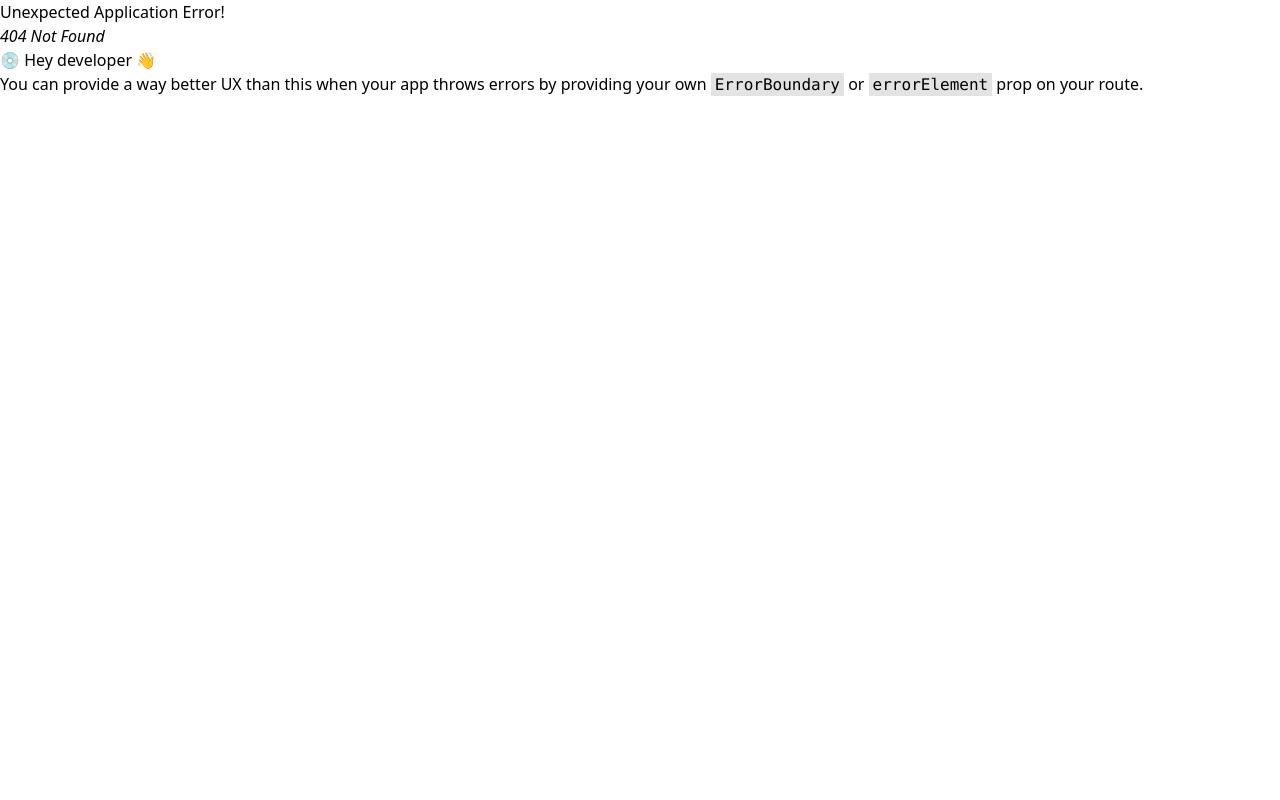
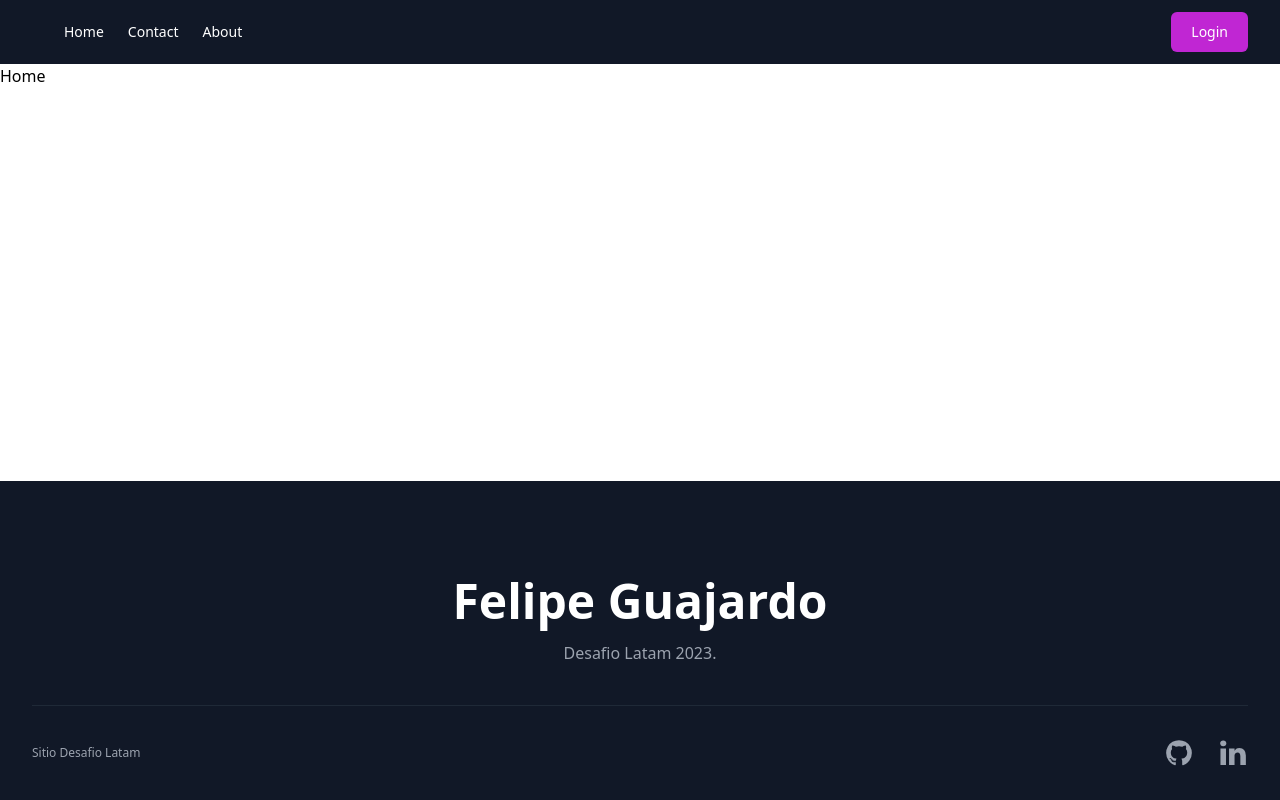
Before and after one commit to Pipexlul/U5-D1-Router-I, a React (Vite) app: page /home in a window 1280 px wide. Before the commit this address had no page. Built offline with nearby package versions, Linux system fonts and the light colour scheme.

Commit message:
Add Root view and Navbar, Footer, FooterIconLink components. Make Root view redirect to /home on page load

```diff
--- a/src/App.jsx
+++ b/src/App.jsx
@@ -1,9 +1,34 @@
-import { createBrowserRouter, RouterProvider } from "react-router-dom";
+import {
+  createBrowserRouter,
+  RouterProvider,
+  Navigate,
+} from "react-router-dom";
+
+// Views
+import Root from "./views/Root";
 
 const router = createBrowserRouter([
   {
     path: "/",
-    element: <h1>Test</h1>,
+    element: <Root />,
+    children: [
+      {
+        index: true,
+        element: <Navigate to={"/home"} replace={true} />,
+      },
+      {
+        path: "/home",
+        element: <h1>Home</h1>,
+      },
+      {
+        path: "/contact",
+        element: <h1>Contact</h1>,
+      },
+      {
+        path: "/about",
+        element: <h1>About</h1>,
+      },
+    ],
   },
 ]);
 
--- /dev/null
+++ b/src/components/Footer.jsx
@@ -0,0 +1,53 @@
+import FooterIconLink from "./FooterIconLink";
+
+const Footer = () => {
+  return (
+    <footer className="bg-gray-900 mt-auto">
+      <div className="max-w-screen-xl px-4 pt-16 pb-8 mx-auto sm:px-6 lg:px-8 lg:pt-24">
+        <div className="text-center">
+          <h2 className="text-3xl font-extrabold text-white sm:text-5xl">
+            Felipe Guajardo
+          </h2>
+          <p className="max-w-sm mx-auto mt-4 text-gray-400">
+            Desafio Latam 2023.
+          </p>
+        </div>
+        <div className="pt-8 mt-10 border-t border-gray-800 sm:flex sm:items-center sm:justify-between">
+          <nav>
+            <ul className="flex flex-wrap justify-center gap-4 text-xs lg:justify-end">
+              <li>
+                <a
+                  href="https://desafiolatam.com/"
+                  className="transition hover:opacity-75 text-gray-400"
+                  rel="noopener noreferrer"
+                  target="_blank"
+                >
+                  Sitio Desafio Latam
+                </a>
+              </li>
+            </ul>
+          </nav>
+
+          <ul className="flex justify-center gap-6 mt-8 sm:mt-0 lg:justify-end">
+            <li>
+              <FooterIconLink
+                link="https://github.com/Pipexlul"
+                size={30}
+                path="github"
+              />
+            </li>
+            <li>
+              <FooterIconLink
+                link="https://www.linkedin.com/in/felipe-guajardo-39233523a/"
+                size={30}
+                path="linkedin"
+              />
+            </li>
+          </ul>
+        </div>
+      </div>
+    </footer>
+  );
+};
+
+export default Footer;
--- /dev/null
+++ b/src/components/FooterIconLink.jsx
@@ -0,0 +1,31 @@
+const iconPaths = {
+  github:
+    "M896 128q209 0 385.5 103t279.5 279.5 103 385.5q0 251-146.5 451.5t-378.5 277.5q-27 5-40-7t-13-30q0-3 .5-76.5t.5-134.5q0-97-52-142 57-6 102.5-18t94-39 81-66.5 53-105 20.5-150.5q0-119-79-206 37-91-8-204-28-9-81 11t-92 44l-38 24q-93-26-192-26t-192 26q-16-11-42.5-27t-83.5-38.5-85-13.5q-45 113-8 204-79 87-79 206 0 85 20.5 150t52.5 105 80.5 67 94 39 102.5 18q-39 36-49 103-21 10-45 15t-57 5-65.5-21.5-55.5-62.5q-19-32-48.5-52t-49.5-24l-20-3q-21 0-29 4.5t-5 11.5 9 14 13 12l7 5q22 10 43.5 38t31.5 51l10 23q13 38 44 61.5t67 30 69.5 7 55.5-3.5l23-4q0 38 .5 88.5t.5 54.5q0 18-13 30t-40 7q-232-77-378.5-277.5t-146.5-451.5q0-209 103-385.5t279.5-279.5 385.5-103zm-477 1103q3-7-7-12-10-3-13 2-3 7 7 12 9 6 13-2zm31 34q7-5-2-16-10-9-16-3-7 5 2 16 10 10 16 3zm30 45q9-7 0-19-8-13-17-6-9 5 0 18t17 7zm42 42q8-8-4-19-12-12-20-3-9 8 4 19 12 12 20 3zm57 25q3-11-13-16-15-4-19 7t13 15q15 6 19-6zm63 5q0-13-17-11-16 0-16 11 0 13 17 11 16 0 16-11zm58-10q-2-11-18-9-16 3-14 15t18 8 14-14z",
+
+  linkedin:
+    "M477 625v991h-330v-991h330zm21-306q1 73-50.5 122t-135.5 49h-2q-82 0-132-49t-50-122q0-74 51.5-122.5t134.5-48.5 133 48.5 51 122.5zm1166 729v568h-329v-530q0-105-40.5-164.5t-126.5-59.5q-63 0-105.5 34.5t-63.5 85.5q-11 30-11 81v553h-329q2-399 2-647t-1-296l-1-48h329v144h-2q20-32 41-56t56.5-52 87-43.5 114.5-15.5q171 0 275 113.5t104 332.5z",
+};
+
+const FooterIconLink = ({ link, size, path }) => {
+  return (
+    <a
+      href={link}
+      className="text-gray-400 transition-colors duration-200 hover:text-gray-800"
+      rel="noreferrer noopener"
+      target="_blank"
+    >
+      <svg
+        xmlns="http://www.w3.org/2000/svg"
+        fill="currentColor"
+        className="text-xl transition-colors duration-200 hover:text-gray-800"
+        width={size}
+        height={size}
+        viewBox="0 0 1792 1792"
+      >
+        <path d={iconPaths[path]}></path>
+      </svg>
+    </a>
+  );
+};
+
+export default FooterIconLink;
--- /dev/null
+++ b/src/components/Navbar.jsx
@@ -0,0 +1,55 @@
+import { Link, NavLink } from "react-router-dom";
+
+const Navbar = () => {
+  return (
+    <header className="bg-gray-900">
+      <div className="mx-auto flex h-16 max-w-screen-xl items-center gap-8 px-4 sm:px-6 lg:px-8">
+        <a className="block  text-teal-300" href="/"></a>
+
+        <div className="flex flex-1 items-center justify-between">
+          <nav>
+            <ul className="flex items-center gap-6 text-sm">
+              <li>
+                <a
+                  className="transition text-white hover:text-white/75"
+                  href="/"
+                >
+                  Home
+                </a>
+              </li>
+              <li>
+                <a
+                  className="transition text-white hover:text-white/75"
+                  href="/"
+                >
+                  Contact
+                </a>
+              </li>
+              <li>
+                <a
+                  className="transition text-white hover:text-white/75"
+                  href="/"
+                >
+                  About
+                </a>
+              </li>
+            </ul>
+          </nav>
+
+          <div className="flex items-center gap-4">
+            <div className="sm:flex sm:gap-4">
+              <a
+                className="block rounded-md bg-fuchsia-600 px-5 py-2.5 text-sm font-medium text-white transition hover:bg-fuchsia-500"
+                href="/"
+              >
+                Login
+              </a>
+            </div>
+          </div>
+        </div>
+      </div>
+    </header>
+  );
+};
+
+export default Navbar;
--- /dev/null
+++ b/src/views/Root.jsx
@@ -0,0 +1,17 @@
+import { Outlet } from "react-router-dom";
+import Footer from "../components/Footer";
+
+// Views
+import Navbar from "../components/Navbar";
+
+const Root = () => {
+  return (
+    <div className="flex flex-col min-h-screen">
+      <Navbar />
+      <Outlet />
+      <Footer />
+    </div>
+  );
+};
+
+export default Root;
```
